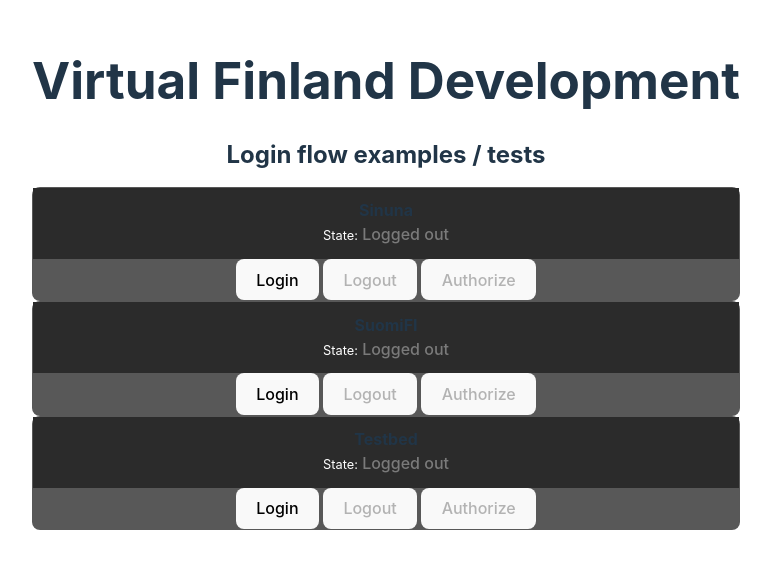
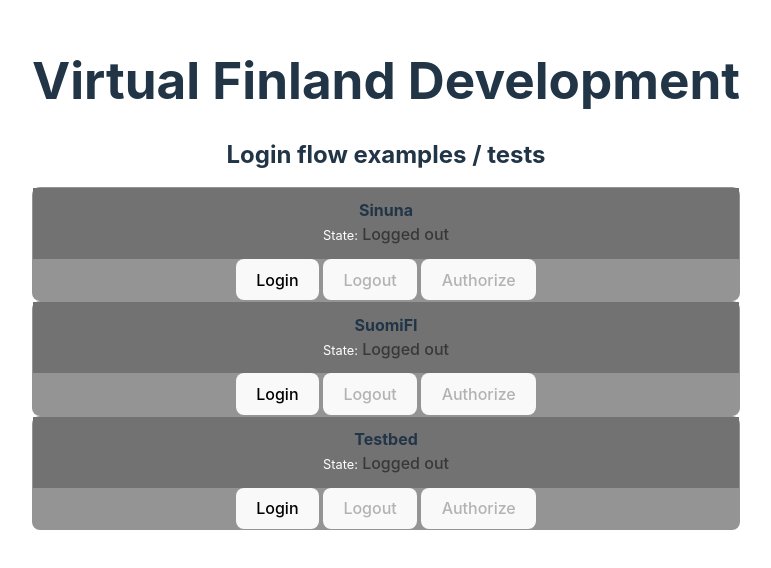
Before and after one commit to Virtual-Finland-Development/authentication-gw, a Svelte app in the folder webapps/svelte/: page / in a window 1280 px wide. Shown: the part 126-694 px from the top of the page, without its empty margins (254-1025 px from the left). Built offline with nearby package versions, Linux system fonts and the light colour scheme.

Commit message:
style: brighter colours

```diff
--- a/webapps/svelte/src/app.css
+++ b/webapps/svelte/src/app.css
@@ -6,7 +6,7 @@
 
   color-scheme: light dark;
   color: rgba(255, 255, 255, 0.87);
-  background-color: #242424;
+  background-color: #a7a7a7;
 
   font-synthesis: none;
   text-rendering: optimizeLegibility;
@@ -55,7 +55,7 @@ button {
   font-size: 1em;
   font-weight: 500;
   font-family: inherit;
-  background-color: #1a1a1a;
+  background-color: #616161;
   cursor: pointer;
   transition: border-color 0.25s;
 }
@@ -68,7 +68,7 @@ button:focus-visible {
 }
 
 .login-flow-box {
-  background-color: #585858;
+  background-color: #949494;
   border-radius: 8px;
   border: 1px solid transparent;
 }
@@ -79,7 +79,7 @@ button:focus-visible {
   font-size: 1em;
   font-weight: 500;
   font-family: inherit;
-  background-color: #2b2b2b;
+  background-color: #727272;
   transition: border-color 0.25s;
 }
 
@@ -94,7 +94,7 @@ button:focus-visible {
 }
 
 .login-state-box span.is-logged-out {
-  color: #7a7a7a;
+  color: #383838;
 }
 
 .login-state-box span.is-loading {
```
